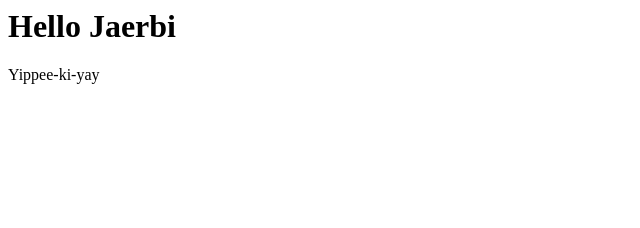
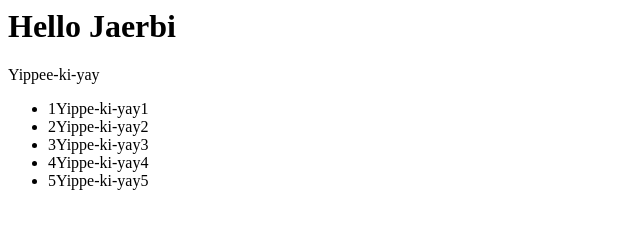
Before and after one commit to jaerbi/test_Tortoise, a plain HTML site: page index.html in a window 1280 px wide. Shown: the whole page, without its empty margins (0-640 px from the left). Drawn offline with Linux system fonts and the light colour scheme.

Commit message:
add: List of some text

```diff
--- a/index.html
+++ b/index.html
@@ -1,2 +1,10 @@
 <h1>Hello Jaerbi</h1>
-<p>Yippee-ki-yay</p>
+<p>Yippee-ki-yay
+    <ul>
+        <li><span>1Yippe-ki-yay1</span></li>
+        <li><span>2Yippe-ki-yay2</span></li>
+        <li><span>3Yippe-ki-yay3</span></li>
+        <li><span>4Yippe-ki-yay4</span></li>
+        <li><span>5Yippe-ki-yay5</span></li>
+    </ul>
+</p>
```
Also changed, not shown: 1 other file.
